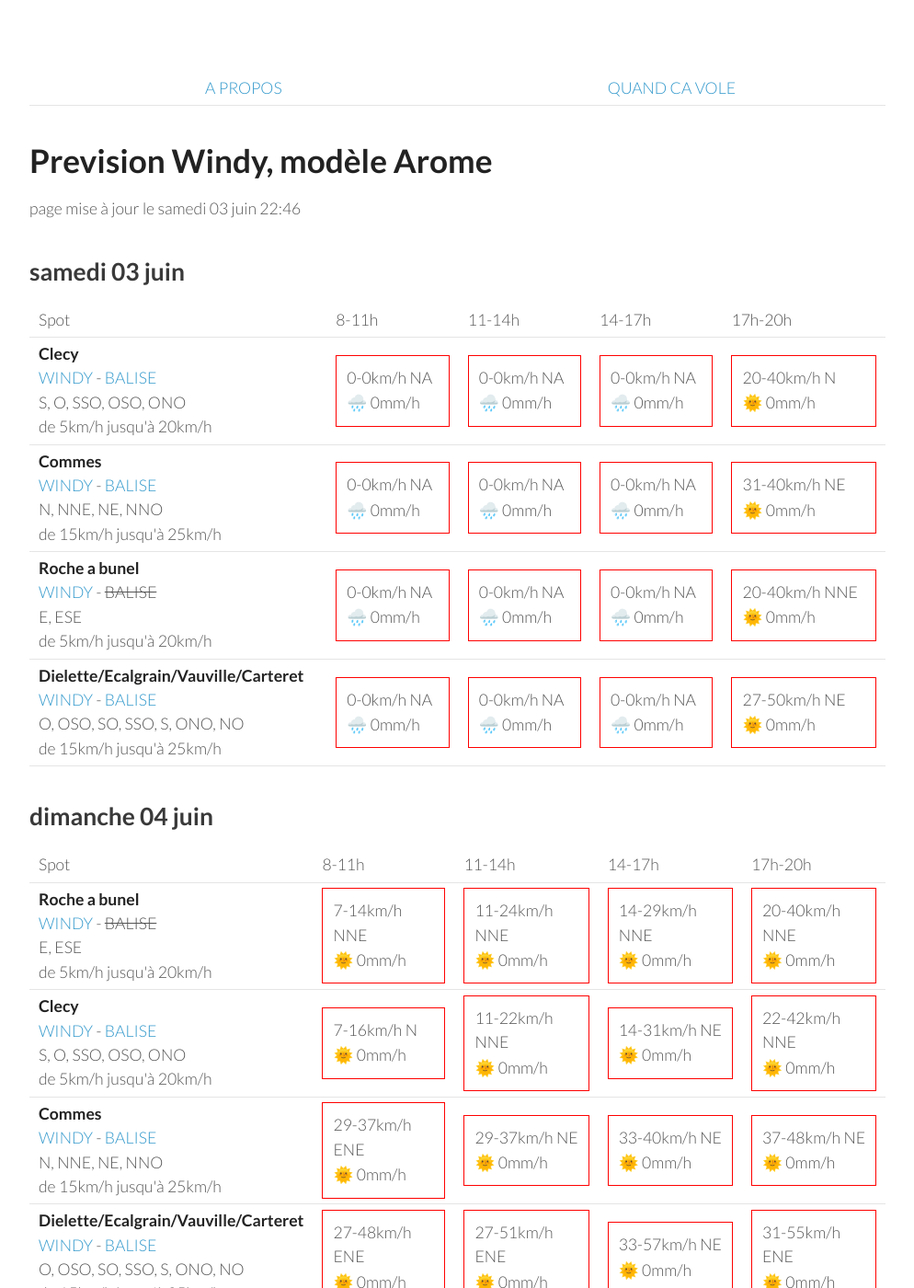
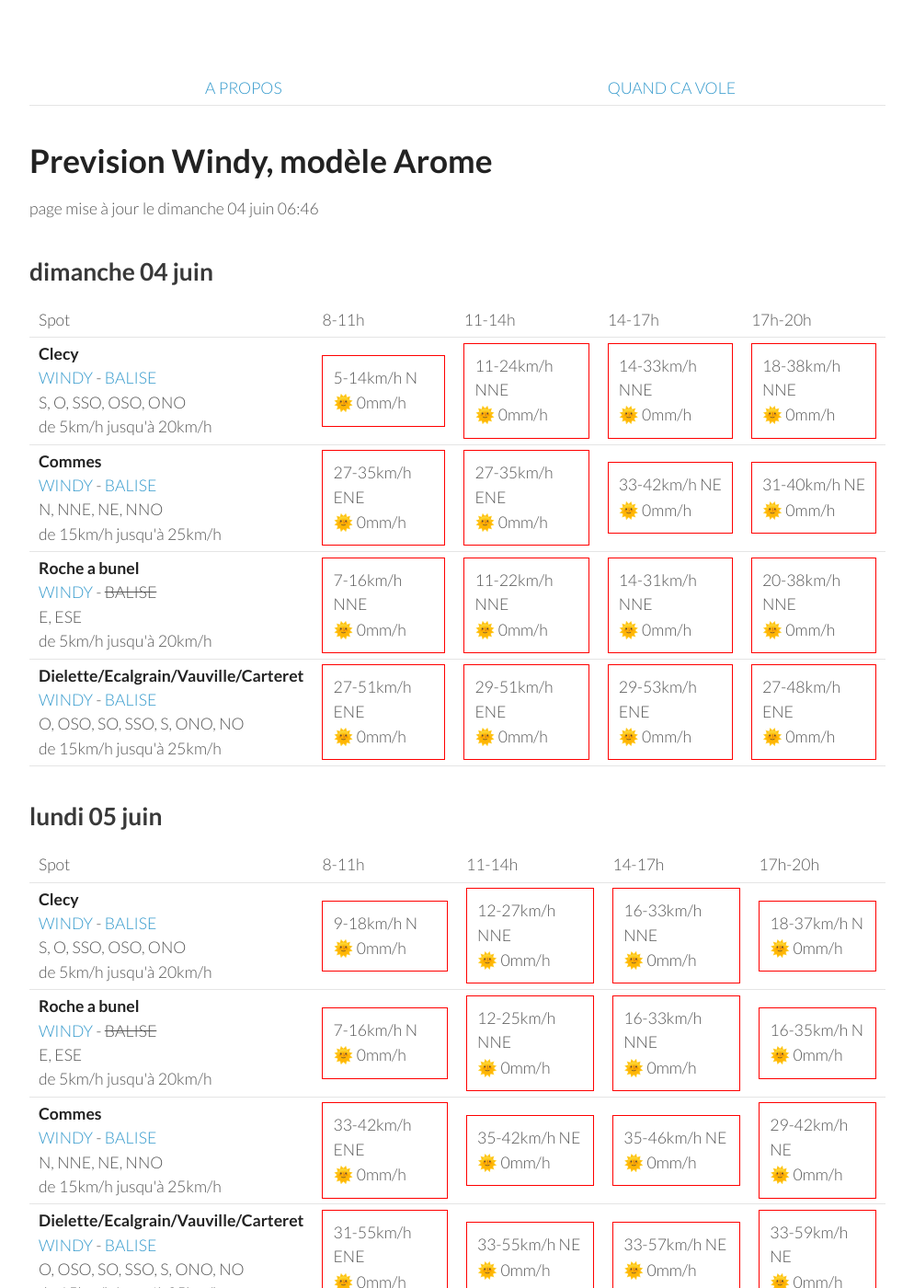
Before and after one commit to parapente-dans-le-nord/parapente-dans-le-nord.github.io, a Jekyll site: the page built from normandie.markdown, in a window 1280 px wide and 1400 px high. Shown: the whole window at 92% size, without its empty margins (26-1020 px from the left). Built offline with Jekyll 4.4.1, drawn with Linux system fonts in a browser that asks for light colours; some of the changed text lies outside the part shown.

Commit message:
update index.markdown

```diff
--- a/normandie.markdown
+++ b/normandie.markdown
@@ -7,9 +7,9 @@ title:  "Tous les spots"
 {: .links}
 
 # Prevision Windy, modèle Arome
-page mise à jour le samedi 03 juin 22:46
+page mise à jour le dimanche 04 juin 06:46
 
-## samedi 03 juin
+## dimanche 04 juin
 
 {::nomarkdown}
 <table>
@@ -24,92 +24,40 @@ page mise à jour le samedi 03 juin 22:46
 <tr>
         <td><strong>Clecy</strong><br><a href="https://windy.com/48.929/-0.470?48.516,-0.470,8">WINDY</a> - <span class=""><a href="http://www.balisemeteo.com/balise.php?idBalise=122">BALISE</a> </span><br> <span class="vent-favorable">S, O, SSO, OSO, ONO</span><br><span class="force-vent">de 5km/h jusqu'à 20km/h</span> </td>
 
-            <td><div class="not-flyable"><p>0-0km/h NA</p><p>🌧️ 0mm/h</p></div></td>
-            <td><div class="not-flyable"><p>0-0km/h NA</p><p>🌧️ 0mm/h</p></div></td>
-            <td><div class="not-flyable"><p>0-0km/h NA</p><p>🌧️ 0mm/h</p></div></td>
-            <td><div class="not-flyable"><p>20-40km/h N</p><p>🌞 0mm/h</p></div></td>
-
-    </tr>
-<tr>
-        <td><strong>Commes</strong><br><a href="https://windy.com/49.346/-0.726?48.936,-0.726,8">WINDY</a> - <span class=""><a href="http://www.balisemeteo.com/balise.php?idBalise=158">BALISE</a> </span><br> <span class="vent-favorable">N, NNE, NE, NNO</span><br><span class="force-vent">de 15km/h jusqu'à 25km/h</span> </td>
-
-            <td><div class="not-flyable"><p>0-0km/h NA</p><p>🌧️ 0mm/h</p></div></td>
-            <td><div class="not-flyable"><p>0-0km/h NA</p><p>🌧️ 0mm/h</p></div></td>
-            <td><div class="not-flyable"><p>0-0km/h NA</p><p>🌧️ 0mm/h</p></div></td>
-            <td><div class="not-flyable"><p>31-40km/h NE</p><p>🌞 0mm/h</p></div></td>
-
-    </tr>
-<tr>
-        <td><strong>Roche a bunel</strong><br><a href="https://windy.com/48.993/-0.499?48.580,-0.499,8">WINDY</a> - <span class="no-balise"> BALISE </span><br> <span class="vent-favorable">E, ESE</span><br><span class="force-vent">de 5km/h jusqu'à 20km/h</span> </td>
-
-            <td><div class="not-flyable"><p>0-0km/h NA</p><p>🌧️ 0mm/h</p></div></td>
-            <td><div class="not-flyable"><p>0-0km/h NA</p><p>🌧️ 0mm/h</p></div></td>
-            <td><div class="not-flyable"><p>0-0km/h NA</p><p>🌧️ 0mm/h</p></div></td>
-            <td><div class="not-flyable"><p>20-40km/h NNE</p><p>🌞 0mm/h</p></div></td>
-
-    </tr>
-<tr>
-        <td><strong>Dielette/Ecalgrain/Vauville/Carteret</strong><br><a href="https://windy.com/49.650/-1.856?49.243,-1.856,8">WINDY</a> - <span class=""><a href="http://www.balisemeteo.com/balise.php?idBalise=81">BALISE</a> </span><br> <span class="vent-favorable">O, OSO, SO, SSO, S, ONO, NO</span><br><span class="force-vent">de 15km/h jusqu'à 25km/h</span> </td>
-
-            <td><div class="not-flyable"><p>0-0km/h NA</p><p>🌧️ 0mm/h</p></div></td>
-            <td><div class="not-flyable"><p>0-0km/h NA</p><p>🌧️ 0mm/h</p></div></td>
-            <td><div class="not-flyable"><p>0-0km/h NA</p><p>🌧️ 0mm/h</p></div></td>
-            <td><div class="not-flyable"><p>27-50km/h NE</p><p>🌞 0mm/h</p></div></td>
-
-    </tr>
-
-</tbody>
-</table>
-{:/}
-## dimanche 04 juin
-
-{::nomarkdown}
-<table>
-  <tbody>
-    <tr>
-      <td>Spot</td>
-      <td>8-11h</td>
-      <td>11-14h</td>
-      <td>14-17h</td>
-      <td>17h-20h</td>
-    </tr>
-<tr>
-        <td><strong>Roche a bunel</strong><br><a href="https://windy.com/48.993/-0.499?48.580,-0.499,8">WINDY</a> - <span class="no-balise"> BALISE </span><br> <span class="vent-favorable">E, ESE</span><br><span class="force-vent">de 5km/h jusqu'à 20km/h</span> </td>
-
-            <td><div class="not-flyable"><p>7-14km/h NNE</p><p>🌞 0mm/h</p></div></td>
+            <td><div class="not-flyable"><p>5-14km/h N</p><p>🌞 0mm/h</p></div></td>
             <td><div class="not-flyable"><p>11-24km/h NNE</p><p>🌞 0mm/h</p></div></td>
-            <td><div class="not-flyable"><p>14-29km/h NNE</p><p>🌞 0mm/h</p></div></td>
-            <td><div class="not-flyable"><p>20-40km/h NNE</p><p>🌞 0mm/h</p></div></td>
-
-
-    </tr>
-<tr>
-        <td><strong>Clecy</strong><br><a href="https://windy.com/48.929/-0.470?48.516,-0.470,8">WINDY</a> - <span class=""><a href="http://www.balisemeteo.com/balise.php?idBalise=122">BALISE</a> </span><br> <span class="vent-favorable">S, O, SSO, OSO, ONO</span><br><span class="force-vent">de 5km/h jusqu'à 20km/h</span> </td>
-
-            <td><div class="not-flyable"><p>7-16km/h N</p><p>🌞 0mm/h</p></div></td>
-            <td><div class="not-flyable"><p>11-22km/h NNE</p><p>🌞 0mm/h</p></div></td>
-            <td><div class="not-flyable"><p>14-31km/h NE</p><p>🌞 0mm/h</p></div></td>
-            <td><div class="not-flyable"><p>22-42km/h NNE</p><p>🌞 0mm/h</p></div></td>
+            <td><div class="not-flyable"><p>14-33km/h NNE</p><p>🌞 0mm/h</p></div></td>
+            <td><div class="not-flyable"><p>18-38km/h NNE</p><p>🌞 0mm/h</p></div></td>
 
 
     </tr>
 <tr>
         <td><strong>Commes</strong><br><a href="https://windy.com/49.346/-0.726?48.936,-0.726,8">WINDY</a> - <span class=""><a href="http://www.balisemeteo.com/balise.php?idBalise=158">BALISE</a> </span><br> <span class="vent-favorable">N, NNE, NE, NNO</span><br><span class="force-vent">de 15km/h jusqu'à 25km/h</span> </td>
 
-            <td><div class="not-flyable"><p>29-37km/h ENE</p><p>🌞 0mm/h</p></div></td>
-            <td><div class="not-flyable"><p>29-37km/h NE</p><p>🌞 0mm/h</p></div></td>
-            <td><div class="not-flyable"><p>33-40km/h NE</p><p>🌞 0mm/h</p></div></td>
-            <td><div class="not-flyable"><p>37-48km/h NE</p><p>🌞 0mm/h</p></div></td>
+            <td><div class="not-flyable"><p>27-35km/h ENE</p><p>🌞 0mm/h</p></div></td>
+            <td><div class="not-flyable"><p>27-35km/h ENE</p><p>🌞 0mm/h</p></div></td>
+            <td><div class="not-flyable"><p>33-42km/h NE</p><p>🌞 0mm/h</p></div></td>
+            <td><div class="not-flyable"><p>31-40km/h NE</p><p>🌞 0mm/h</p></div></td>
+
+
+    </tr>
+<tr>
+        <td><strong>Roche a bunel</strong><br><a href="https://windy.com/48.993/-0.499?48.580,-0.499,8">WINDY</a> - <span class="no-balise"> BALISE </span><br> <span class="vent-favorable">E, ESE</span><br><span class="force-vent">de 5km/h jusqu'à 20km/h</span> </td>
+
+            <td><div class="not-flyable"><p>7-16km/h NNE</p><p>🌞 0mm/h</p></div></td>
+            <td><div class="not-flyable"><p>11-22km/h NNE</p><p>🌞 0mm/h</p></div></td>
+            <td><div class="not-flyable"><p>14-31km/h NNE</p><p>🌞 0mm/h</p></div></td>
+            <td><div class="not-flyable"><p>20-38km/h NNE</p><p>🌞 0mm/h</p></div></td>
 
 
     </tr>
 <tr>
         <td><strong>Dielette/Ecalgrain/Vauville/Carteret</strong><br><a href="https://windy.com/49.650/-1.856?49.243,-1.856,8">WINDY</a> - <span class=""><a href="http://www.balisemeteo.com/balise.php?idBalise=81">BALISE</a> </span><br> <span class="vent-favorable">O, OSO, SO, SSO, S, ONO, NO</span><br><span class="force-vent">de 15km/h jusqu'à 25km/h</span> </td>
 
+            <td><div class="not-flyable"><p>27-51km/h ENE</p><p>🌞 0mm/h</p></div></td>
+            <td><div class="not-flyable"><p>29-51km/h ENE</p><p>🌞 0mm/h</p></div></td>
+            <td><div class="not-flyable"><p>29-53km/h ENE</p><p>🌞 0mm/h</p></div></td>
             <td><div class="not-flyable"><p>27-48km/h ENE</p><p>🌞 0mm/h</p></div></td>
-            <td><div class="not-flyable"><p>27-51km/h ENE</p><p>🌞 0mm/h</p></div></td>
-            <td><div class="not-flyable"><p>33-57km/h NE</p><p>🌞 0mm/h</p></div></td>
-            <td><div class="not-flyable"><p>31-55km/h ENE</p><p>🌞 0mm/h</p></div></td>
 
 
     </tr>
@@ -132,40 +80,40 @@ page mise à jour le samedi 03 juin 22:46
 <tr>
         <td><strong>Clecy</strong><br><a href="https://windy.com/48.929/-0.470?48.516,-0.470,8">WINDY</a> - <span class=""><a href="http://www.balisemeteo.com/balise.php?idBalise=122">BALISE</a> </span><br> <span class="vent-favorable">S, O, SSO, OSO, ONO</span><br><span class="force-vent">de 5km/h jusqu'à 20km/h</span> </td>
 
-            <td><div class="not-flyable"><p>11-20km/h NNE</p><p>🌞 0mm/h</p></div></td>
-            <td><div class="not-flyable"><p>12-29km/h NNE</p><p>🌞 0mm/h</p></div></td>
-            <td><div class="not-flyable"><p>16-37km/h NNE</p><p>🌞 0mm/h</p></div></td>
-            <td><div class="not-flyable"><p>18-40km/h NNE</p><p>🌞 0mm/h</p></div></td>
+            <td><div class="not-flyable"><p>9-18km/h N</p><p>🌞 0mm/h</p></div></td>
+            <td><div class="not-flyable"><p>12-27km/h NNE</p><p>🌞 0mm/h</p></div></td>
+            <td><div class="not-flyable"><p>16-33km/h NNE</p><p>🌞 0mm/h</p></div></td>
+            <td><div class="not-flyable"><p>18-37km/h N</p><p>🌞 0mm/h</p></div></td>
 
 
     </tr>
 <tr>
         <td><strong>Roche a bunel</strong><br><a href="https://windy.com/48.993/-0.499?48.580,-0.499,8">WINDY</a> - <span class="no-balise"> BALISE </span><br> <span class="vent-favorable">E, ESE</span><br><span class="force-vent">de 5km/h jusqu'à 20km/h</span> </td>
 
-            <td><div class="not-flyable"><p>7-16km/h NNE</p><p>🌞 0mm/h</p></div></td>
-            <td><div class="not-flyable"><p>12-29km/h NNE</p><p>🌞 0mm/h</p></div></td>
-            <td><div class="not-flyable"><p>16-38km/h NNE</p><p>🌞 0mm/h</p></div></td>
-            <td><div class="not-flyable"><p>18-40km/h NNE</p><p>🌞 0mm/h</p></div></td>
+            <td><div class="not-flyable"><p>7-16km/h N</p><p>🌞 0mm/h</p></div></td>
+            <td><div class="not-flyable"><p>12-25km/h NNE</p><p>🌞 0mm/h</p></div></td>
+            <td><div class="not-flyable"><p>16-33km/h NNE</p><p>🌞 0mm/h</p></div></td>
+            <td><div class="not-flyable"><p>16-35km/h N</p><p>🌞 0mm/h</p></div></td>
 
 
     </tr>
 <tr>
         <td><strong>Commes</strong><br><a href="https://windy.com/49.346/-0.726?48.936,-0.726,8">WINDY</a> - <span class=""><a href="http://www.balisemeteo.com/balise.php?idBalise=158">BALISE</a> </span><br> <span class="vent-favorable">N, NNE, NE, NNO</span><br><span class="force-vent">de 15km/h jusqu'à 25km/h</span> </td>
 
-            <td><div class="not-flyable"><p>35-44km/h ENE</p><p>🌞 0mm/h</p></div></td>
-            <td><div class="not-flyable"><p>22-37km/h NE</p><p>🌞 0mm/h</p></div></td>
-            <td><div class="not-flyable"><p>27-44km/h NE</p><p>🌞 0mm/h</p></div></td>
-            <td><div class="not-flyable"><p>27-46km/h NE</p><p>🌞 0mm/h</p></div></td>
+            <td><div class="not-flyable"><p>33-42km/h ENE</p><p>🌞 0mm/h</p></div></td>
+            <td><div class="not-flyable"><p>35-42km/h NE</p><p>🌞 0mm/h</p></div></td>
+            <td><div class="not-flyable"><p>35-46km/h NE</p><p>🌞 0mm/h</p></div></td>
+            <td><div class="not-flyable"><p>29-42km/h NE</p><p>🌞 0mm/h</p></div></td>
 
 
     </tr>
 <tr>
         <td><strong>Dielette/Ecalgrain/Vauville/Carteret</strong><br><a href="https://windy.com/49.650/-1.856?49.243,-1.856,8">WINDY</a> - <span class=""><a href="http://www.balisemeteo.com/balise.php?idBalise=81">BALISE</a> </span><br> <span class="vent-favorable">O, OSO, SO, SSO, S, ONO, NO</span><br><span class="force-vent">de 15km/h jusqu'à 25km/h</span> </td>
 
-            <td><div class="not-flyable"><p>27-53km/h ENE</p><p>🌞 0mm/h</p></div></td>
-            <td><div class="not-flyable"><p>29-44km/h ENE</p><p>🌞 0mm/h</p></div></td>
-            <td><div class="not-flyable"><p>31-48km/h ENE</p><p>🌞 0mm/h</p></div></td>
-            <td><div class="not-flyable"><p>29-46km/h ENE</p><p>🌞 0mm/h</p></div></td>
+            <td><div class="not-flyable"><p>31-55km/h ENE</p><p>🌞 0mm/h</p></div></td>
+            <td><div class="not-flyable"><p>33-55km/h NE</p><p>🌞 0mm/h</p></div></td>
+            <td><div class="not-flyable"><p>33-57km/h NE</p><p>🌞 0mm/h</p></div></td>
+            <td><div class="not-flyable"><p>33-59km/h NE</p><p>🌞 0mm/h</p></div></td>
 
 
     </tr>
@@ -190,17 +138,17 @@ page mise à jour le samedi 03 juin 22:46
 
             <td><div class="not-flyable"><p>9-22km/h NNE</p><p>🌞 0mm/h</p></div></td>
             <td><div class="not-flyable"><p>11-27km/h NNE</p><p>🌞 0mm/h</p></div></td>
-            <td><div class="not-flyable"><p>16-37km/h NNE</p><p>🌞 0mm/h</p></div></td>
-            <td><div class="not-flyable"><p>16-38km/h NNE</p><p>🌞 0mm/h</p></div></td>
+            <td><div class="not-flyable"><p>14-37km/h NNE</p><p>🌞 0mm/h</p></div></td>
+            <td><div class="not-flyable"><p>16-38km/h N</p><p>🌞 0mm/h</p></div></td>
 
 
     </tr>
 <tr>
         <td><strong>Roche a bunel</strong><br><a href="https://windy.com/48.993/-0.499?48.580,-0.499,8">WINDY</a> - <span class="no-balise"> BALISE </span><br> <span class="vent-favorable">E, ESE</span><br><span class="force-vent">de 5km/h jusqu'à 20km/h</span> </td>
 
-            <td><div class="not-flyable"><p>11-22km/h NE</p><p>🌞 0mm/h</p></div></td>
+            <td><div class="not-flyable"><p>11-22km/h NNE</p><p>🌞 0mm/h</p></div></td>
             <td><div class="not-flyable"><p>12-29km/h NNE</p><p>🌞 0mm/h</p></div></td>
-            <td><div class="not-flyable"><p>16-38km/h NNE</p><p>🌞 0mm/h</p></div></td>
+            <td><div class="not-flyable"><p>16-37km/h NNE</p><p>🌞 0mm/h</p></div></td>
             <td><div class="not-flyable"><p>18-40km/h NNE</p><p>🌞 0mm/h</p></div></td>
 
 
@@ -208,9 +156,9 @@ page mise à jour le samedi 03 juin 22:46
 <tr>
         <td><strong>Commes</strong><br><a href="https://windy.com/49.346/-0.726?48.936,-0.726,8">WINDY</a> - <span class=""><a href="http://www.balisemeteo.com/balise.php?idBalise=158">BALISE</a> </span><br> <span class="vent-favorable">N, NNE, NE, NNO</span><br><span class="force-vent">de 15km/h jusqu'à 25km/h</span> </td>
 
-            <td><div class="not-flyable"><p>22-33km/h ENE</p><p>🌞 0mm/h</p></div></td>
-            <td><div class="not-flyable"><p>24-38km/h NE</p><p>🌞 0mm/h</p></div></td>
-            <td><div class="not-flyable"><p>27-44km/h NE</p><p>🌞 0mm/h</p></div></td>
+            <td><div class="not-flyable"><p>22-35km/h ENE</p><p>🌞 0mm/h</p></div></td>
+            <td><div class="not-flyable"><p>22-37km/h NE</p><p>🌞 0mm/h</p></div></td>
+            <td><div class="not-flyable"><p>25-42km/h NE</p><p>🌞 0mm/h</p></div></td>
             <td><div class="not-flyable"><p>27-44km/h NE</p><p>🌞 0mm/h</p></div></td>
 
 
@@ -218,7 +166,7 @@ page mise à jour le samedi 03 juin 22:46
 <tr>
         <td><strong>Dielette/Ecalgrain/Vauville/Carteret</strong><br><a href="https://windy.com/49.650/-1.856?49.243,-1.856,8">WINDY</a> - <span class=""><a href="http://www.balisemeteo.com/balise.php?idBalise=81">BALISE</a> </span><br> <span class="vent-favorable">O, OSO, SO, SSO, S, ONO, NO</span><br><span class="force-vent">de 15km/h jusqu'à 25km/h</span> </td>
 
-            <td><div class="not-flyable"><p>31-46km/h ENE</p><p>🌞 0mm/h</p></div></td>
+            <td><div class="not-flyable"><p>31-44km/h ENE</p><p>🌞 0mm/h</p></div></td>
             <td><div class="not-flyable"><p>31-46km/h ENE</p><p>🌞 0mm/h</p></div></td>
             <td><div class="not-flyable"><p>31-48km/h ENE</p><p>🌞 0mm/h</p></div></td>
             <td><div class="not-flyable"><p>29-46km/h ENE</p><p>🌞 0mm/h</p></div></td>
@@ -244,17 +192,17 @@ page mise à jour le samedi 03 juin 22:46
 <tr>
         <td><strong>Clecy</strong><br><a href="https://windy.com/48.929/-0.470?48.516,-0.470,8">WINDY</a> - <span class=""><a href="http://www.balisemeteo.com/balise.php?idBalise=122">BALISE</a> </span><br> <span class="vent-favorable">S, O, SSO, OSO, ONO</span><br><span class="force-vent">de 5km/h jusqu'à 20km/h</span> </td>
 
-            <td><div class="not-flyable"><p>9-20km/h NE</p><p>🌞 0mm/h</p></div></td>
-            <td><div class="not-flyable"><p>11-27km/h NE</p><p>🌞 0mm/h</p></div></td>
-            <td><div class="not-flyable"><p>12-29km/h NE</p><p>🌞 0mm/h</p></div></td>
-            <td><div class="not-flyable"><p>12-33km/h NNE</p><p>🌞 0mm/h</p></div></td>
+            <td><div class="not-flyable"><p>11-22km/h NE</p><p>🌞 0mm/h</p></div></td>
+            <td><div class="not-flyable"><p>11-25km/h NE</p><p>🌞 0mm/h</p></div></td>
+            <td><div class="not-flyable"><p>14-33km/h ENE</p><p>🌞 0mm/h</p></div></td>
+            <td><div class="not-flyable"><p>14-33km/h NE</p><p>🌞 0mm/h</p></div></td>
 
 
     </tr>
 <tr>
         <td><strong>Commes</strong><br><a href="https://windy.com/49.346/-0.726?48.936,-0.726,8">WINDY</a> - <span class=""><a href="http://www.balisemeteo.com/balise.php?idBalise=158">BALISE</a> </span><br> <span class="vent-favorable">N, NNE, NE, NNO</span><br><span class="force-vent">de 15km/h jusqu'à 25km/h</span> </td>
 
-            <td><div class="not-flyable"><p>20-33km/h ENE</p><p>🌞 0mm/h</p></div></td>
+            <td><div class="not-flyable"><p>18-31km/h ENE</p><p>🌞 0mm/h</p></div></td>
             <td><div class="not-flyable"><p>20-33km/h NE</p><p>🌞 0mm/h</p></div></td>
             <td><div class="not-flyable"><p>22-37km/h NE</p><p>🌞 0mm/h</p></div></td>
             <td><div class="not-flyable"><p>27-44km/h NE</p><p>🌞 0mm/h</p></div></td>
@@ -274,8 +222,8 @@ page mise à jour le samedi 03 juin 22:46
 <tr>
         <td><strong>Dielette/Ecalgrain/Vauville/Carteret</strong><br><a href="https://windy.com/49.650/-1.856?49.243,-1.856,8">WINDY</a> - <span class=""><a href="http://www.balisemeteo.com/balise.php?idBalise=81">BALISE</a> </span><br> <span class="vent-favorable">O, OSO, SO, SSO, S, ONO, NO</span><br><span class="force-vent">de 15km/h jusqu'à 25km/h</span> </td>
 
-            <td><div class="not-flyable"><p>35-50km/h ENE</p><p>🌞 0mm/h</p></div></td>
-            <td><div class="not-flyable"><p>35-53km/h ENE</p><p>🌞 0mm/h</p></div></td>
+            <td><div class="not-flyable"><p>33-50km/h ENE</p><p>🌞 0mm/h</p></div></td>
+            <td><div class="not-flyable"><p>35-51km/h ENE</p><p>🌞 0mm/h</p></div></td>
             <td><div class="not-flyable"><p>33-51km/h ENE</p><p>🌞 0mm/h</p></div></td>
             <td><div class="not-flyable"><p>33-50km/h ENE</p><p>🌞 0mm/h</p></div></td>
 
@@ -310,10 +258,10 @@ page mise à jour le samedi 03 juin 22:46
 <tr>
         <td><strong>Clecy</strong><br><a href="https://windy.com/48.929/-0.470?48.516,-0.470,8">WINDY</a> - <span class=""><a href="http://www.balisemeteo.com/balise.php?idBalise=122">BALISE</a> </span><br> <span class="vent-favorable">S, O, SSO, OSO, ONO</span><br><span class="force-vent">de 5km/h jusqu'à 20km/h</span> </td>
 
-            <td><div class="not-flyable"><p>9-20km/h ENE</p><p>🌞 0mm/h</p></div></td>
             <td><div class="not-flyable"><p>11-24km/h ENE</p><p>🌞 0mm/h</p></div></td>
-            <td><div class="not-flyable"><p>14-33km/h E</p><p>🌞 0mm/h</p></div></td>
-            <td><div class="not-flyable"><p>14-33km/h ESE</p><p>🌞 0mm/h</p></div></td>
+            <td><div class="not-flyable"><p>14-31km/h ENE</p><p>🌞 0mm/h</p></div></td>
+            <td><div class="not-flyable"><p>16-37km/h ENE</p><p>🌞 0mm/h</p></div></td>
+            <td><div class="not-flyable"><p>14-35km/h ENE</p><p>🌞 0mm/h</p></div></td>
 
 
     </tr>
```
